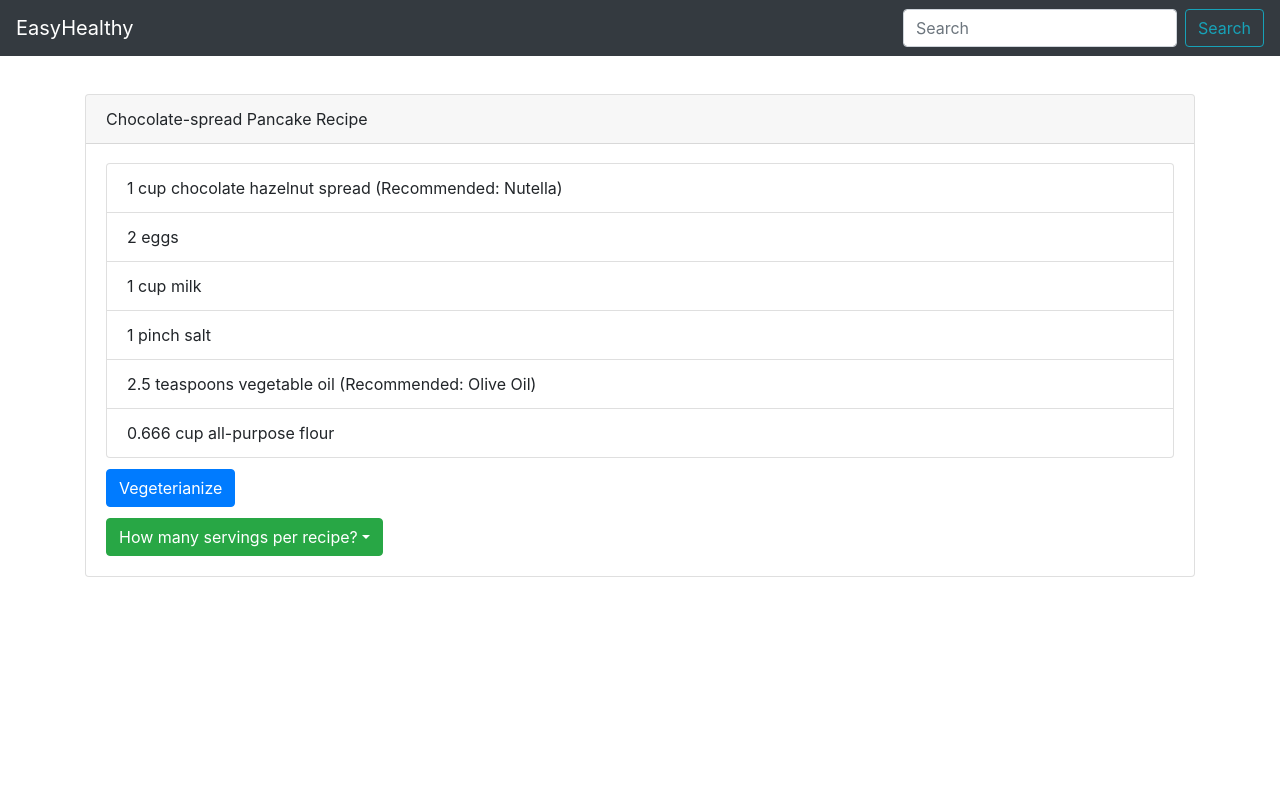
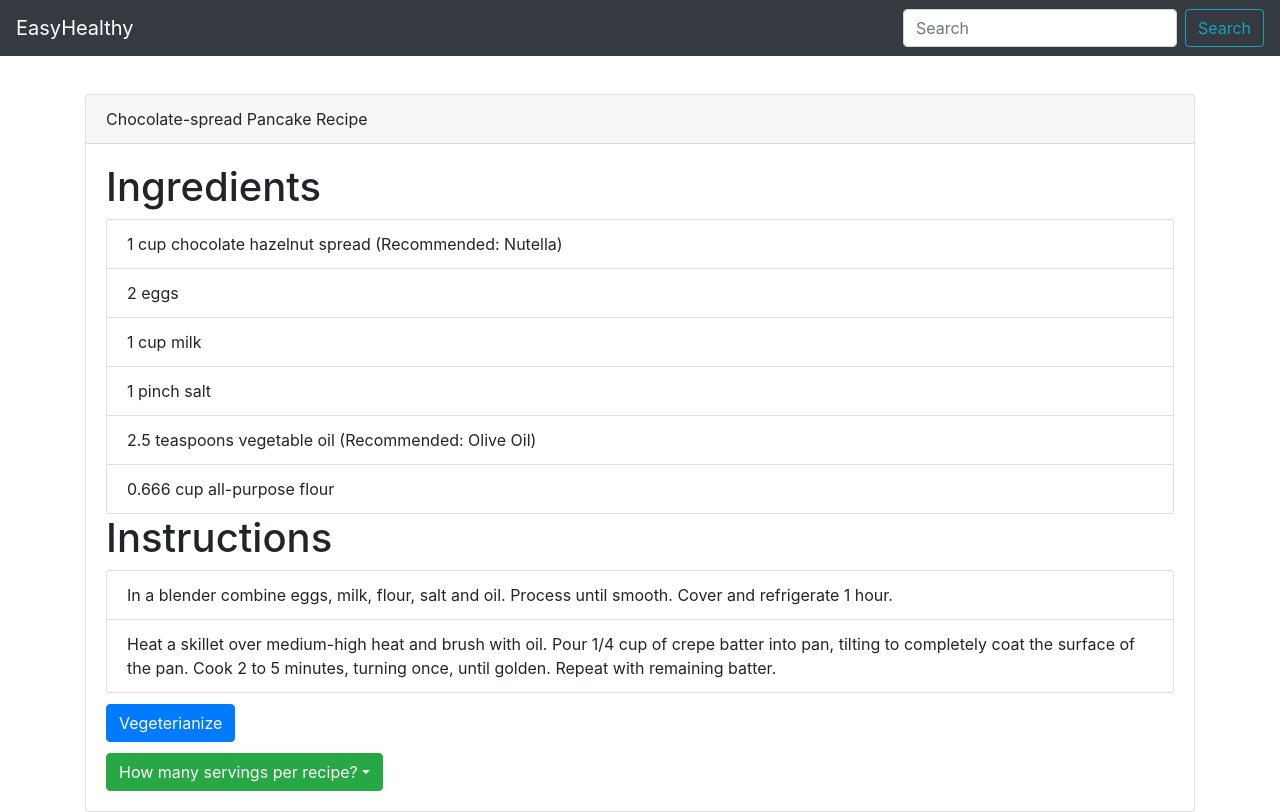
Before and after one commit to cs394-s20/Aqua, a React (Create React App) app in the folder socialize/: page / in a window 1280 px wide. Built offline with nearby package versions, Linux system fonts and the light colour scheme.

Commit message:
Added instructions

```diff
--- a/socialize/src/components/Home.js
+++ b/socialize/src/components/Home.js
@@ -11,6 +11,8 @@ import Button from 'react-bootstrap/Button';
 // const index = 1;
 
 const IngredientList = ({ ingredients }) => (
+  <div>
+    <h1>Ingredients</h1>
     <ListGroup as="ul">
       {ingredients.map((ingredient) => {
         return (
@@ -20,17 +22,21 @@ const IngredientList = ({ ingredients }) => (
         )
       })}
     </ListGroup>
+  </div>
 );
 const Instructions = ({ instructions }) => (
+  <div>
+    <h1>Instructions</h1>
     <ListGroup as="ul">
       {instructions.map((instruction) => {
         return (
           <ListGroup.Item as="li">
-          {/* {instruction["amount"]} */}
+            {instruction["action"]}
           </ListGroup.Item>
         )
       })}
     </ListGroup>
+  </div>
 );
 
 class Home extends React.Component {
@@ -39,7 +45,8 @@ class Home extends React.Component {
     this.state = {
       recipe: {},
       recipeName: "",
-      ingredients: []
+      ingredients: [],
+      instructions: []
     };
   }
   componentDidMount() {
@@ -55,6 +62,15 @@ class Home extends React.Component {
     // });
     this.setState({
       recipeName: "Chocolate-spread Pancake Recipe",
+      instructions: [
+        {
+          "action": "In a blender combine eggs, milk, flour, salt and oil. Process until smooth. Cover and refrigerate 1 hour."
+        },
+
+        {
+          "action": "Heat a skillet over medium-high heat and brush with oil. Pour 1/4 cup of crepe batter into pan, tilting to completely coat the surface of the pan. Cook 2 to 5 minutes, turning once, until golden. Repeat with remaining batter."
+        },
+      ],
       ingredients: [
         {
           "item": "chocolate hazelnut spread (Recommended: Nutella)",
@@ -101,6 +117,7 @@ class Home extends React.Component {
             <Accordion.Collapse eventKey="0">
               <Card.Body>
                 <IngredientList ingredients={this.state.ingredients} />
+                <Instructions instructions={this.state.instructions} />
                 <div className = "OptionHolder">
 
                 <Button className="veg-butt">Vegeterianize</Button>
```
Lines whose indentation alone changed are shown as unchanged.
